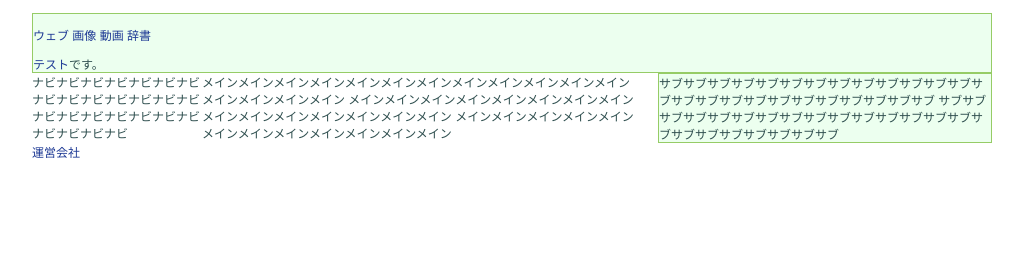
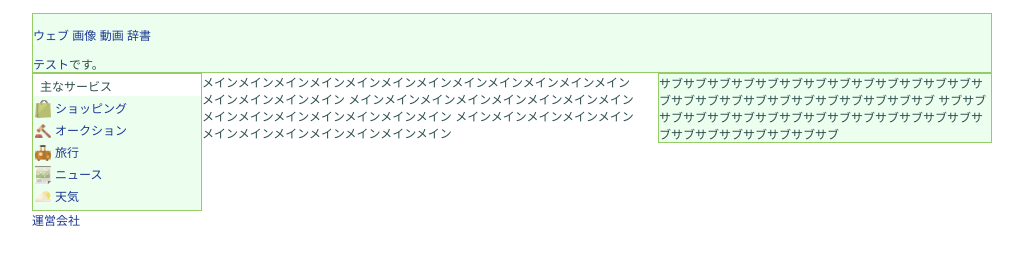
Before and after one commit to CircleAround/wahoo, a plain HTML site: page index.html in a window 1280 px wide. Shown: the part 103-368 px from the top of the page, without its empty margins (128-1151 px from the left). Drawn offline with Linux system fonts and the light colour scheme.

Commit message:
ナビメニューをbackground-imageを使って作成

```diff
--- a/css/style.css
+++ b/css/style.css
@@ -12,6 +12,10 @@ a, a:visited {
 a:hover {
     color: #3dD9E4;
     text-decoration: underline;
+}
+
+h2 {
+    font-size: 100%;
 }
 
 .clear {
@@ -49,6 +53,47 @@ img {
     width: 170px;
 }
 
+#navi h2 {
+    margin: 0;
+    font-weight: normal;
+    padding: 3px 7px 2px;
+    background-color: white;
+}
+
+#contentbox ul {
+    list-style: none;
+    padding: 2px;
+    margin: 0;
+}
+
+#contentbox li{
+    background-size: 16px;
+    background-repeat: no-repeat;
+    background-position: center left;
+    padding-left: 20px;
+    line-height: 22px
+}
+
+#contentbox .shopping {
+    background-image: url('../img/shopping.png');
+}
+
+#contentbox .auction {
+    background-image: url('../img/auction.png');
+}
+
+#contentbox .travel {
+    background-image: url('../img/travel.png');
+}
+
+#contentbox .news {
+    background-image: url('../img/news.png');
+}
+
+#contentbox .weather {
+    background-image: url('../img/weather.png');
+}
+
 #main {
     float: left;
     width: 433px;
--- a/index.html
+++ b/index.html
@@ -20,7 +20,18 @@
                 </div>
             </div>
             <div id="contents">
-                <div id="navi" >ナビナビナビナビナビナビナビナビナビナビナビナビナビナビナビナビナビナビナビナビナビナビナビナビナビ</div>
+                <div id="navi" >
+                    <div id="contentbox" class="box">
+                        <h2>主なサービス</h2>
+                        <ul>
+                            <li class="shopping"><a href="#">ショッピング</a></li>
+                            <li class="auction"><a href="#">オークション</a></li>
+                            <li class="travel"><a href="#">旅行</a></li>
+                            <li class="news"><a href="#">ニュース</a></li>
+                            <li class="weather"><a href="#">天気</a></li>
+                        </ul>
+                    </div>
+                </div>
                 <div id="main">メインメインメインメインメインメインメインメインメインメインメインメインメインメインメインメイン
                     メインメインメインメインメインメインメインメインメインメインメインメインメインメインメイン
                     メインメインメインメインメインメインメインメインメインメインメインメイン</div>
```
